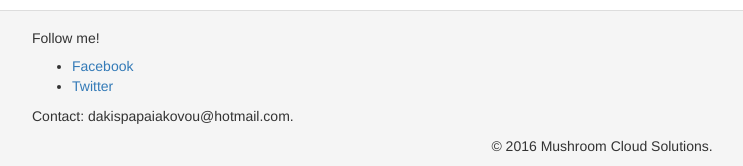
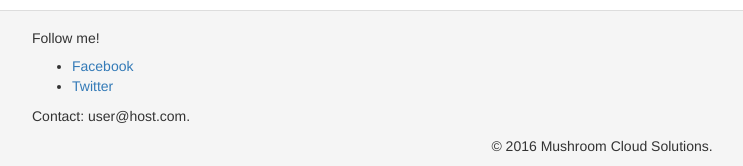
Before and after one commit to disfear86/mushcloud, a Flask app: page /change_password/ in a window 1280 px wide. Shown: the part 882-1048 px from the top of the page, without its empty margins (38-781 px from the left). Run offline with Flask 2, Linux system fonts and the light colour scheme; some libraries are stand-ins or nearby versions.

Commit message:
Update header.html

```diff
--- a/app/templates/header.html
+++ b/app/templates/header.html
@@ -141,10 +141,10 @@
 
           <h5 class="white-text">Follow me!</h5>
           <ul>
-            <li><a class="grey-text text-lighten-3" href="https://www.facebook.com/">Facebook</a></li>
-            <li><a class="grey-text text-lighten-3" href="https://twitter.com/">Twitter</a></li>
+            <li><a class="grey-text text-lighten-3" href="<facebook link">Facebook</a></li>
+            <li><a class="grey-text text-lighten-3" href="<twitter link">Twitter</a></li>
           </ul>
-		  <p class="grey-text text-lighten-4">Contact: dakispapaiakovou@hotmail.com.</p>
+		  <p class="grey-text text-lighten-4">Contact: user@host.com.</p>
     </div>
 
     <div class="footer-copyright" align='center'>
```
